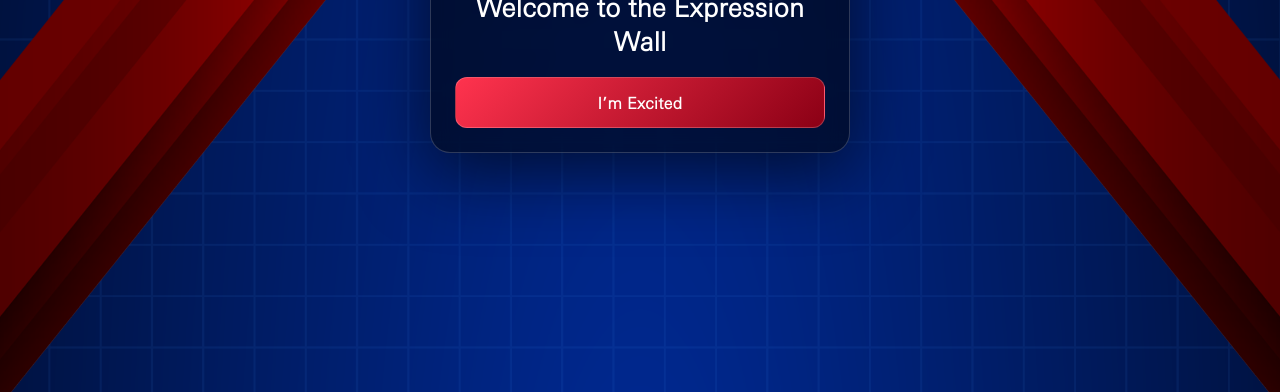
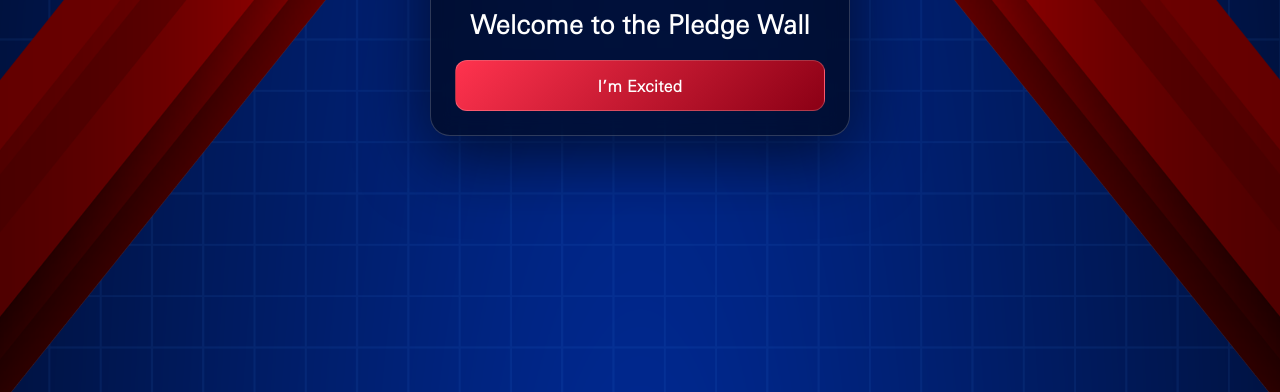
Before and after one commit to Diagonalley28/Expression_wall_2, a plain HTML site: page index.html in a window 1280 px wide. Shown: the part 408-800 px from the top of the page. Drawn offline with Linux system fonts and the light colour scheme.

Commit message:
Update index.html

```diff
--- a/index.html
+++ b/index.html
@@ -99,7 +99,7 @@
       <img src="log2.png" alt="Logo Right">
     </div>
 
-    <div class="h-welcome">Welcome to the Expression Wall</div>
+    <div class="h-welcome">Welcome to the Pledge Wall</div>
 
     <!-- ✅ Button -->
     <a class="btn" href="https://your-cloudflare-tunnel-link" target="_blank">I’m Excited </a>
```
